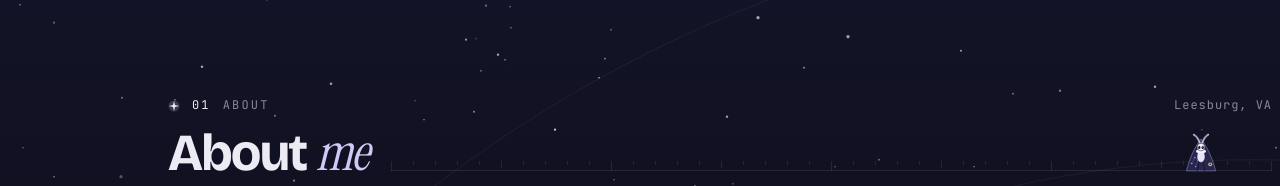
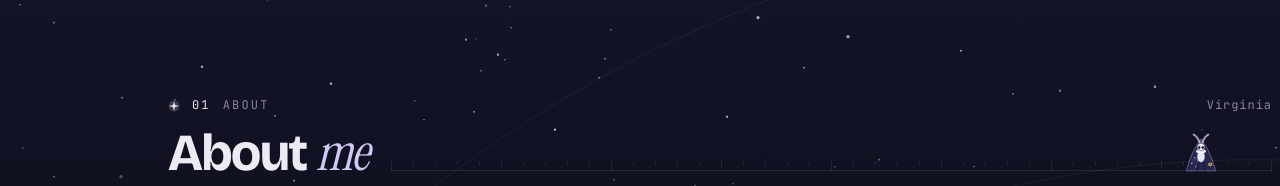
Before and after one commit to trism-prism/portfolio-site, a Next.js app: page /lab/sections in a window 1280 px wide. Shown: the top 186 px of the page. Built offline with nearby package versions, Linux system fonts and the light colour scheme.

Commit message:
Replace the home town with Virginia in the lab pages

```diff
--- a/src/components/lab/RefractSheets.tsx
+++ b/src/components/lab/RefractSheets.tsx
@@ -576,7 +576,7 @@ export function RContactSheet() {
         </div>
         <div className="absolute inset-x-0 bottom-0 mx-auto flex max-w-[1152px] items-center justify-between px-6 pb-6 text-[13px]" style={{ color: R_DIM }}>
           <span>© 2026 {personal.name}</span>
-          <span>Built by hand in Leesburg, VA</span>
+          <span>Built by hand in Virginia</span>
           <span>Back to top ↑</span>
         </div>
       </div>
--- a/src/components/lab/SectionsLab.tsx
+++ b/src/components/lab/SectionsLab.tsx
@@ -81,7 +81,7 @@ export function AboutSheet({ t }: { t: Tokens }) {
   const names = ['Work', 'Study', 'Projects', 'Outside of code'];
   return (
     <Shell t={t} id="about" seed={31}>
-      <Header t={t} n="01" label="About" title="About" accent="me" aside="Leesburg, VA" />
+      <Header t={t} n="01" label="About" title="About" accent="me" aside="Virginia" />
       <div className="grid grid-cols-12 gap-6">
         <div className="col-span-7">
           <p className="font-display text-[34px] font-bold tracking-[-0.03em]">{personal.about.greeting}</p>
--- a/src/components/lab/ThemeLab.tsx
+++ b/src/components/lab/ThemeLab.tsx
@@ -161,7 +161,7 @@ export function ThemeHero({ t, sigFamily }: { t: Tokens; sigFamily: string }) {
           <circle r="6" fill="none" stroke={t.route} />
           <circle r="2" fill={t.route} />
           <text x="14" y="4" fontFamily={mono} fontSize="10.5" letterSpacing=".14em" fill={t.route}>
-            YOU ARE HERE · LEESBURG, VA
+            YOU ARE HERE · VIRGINIA
           </text>
         </g>
       </svg>
```
